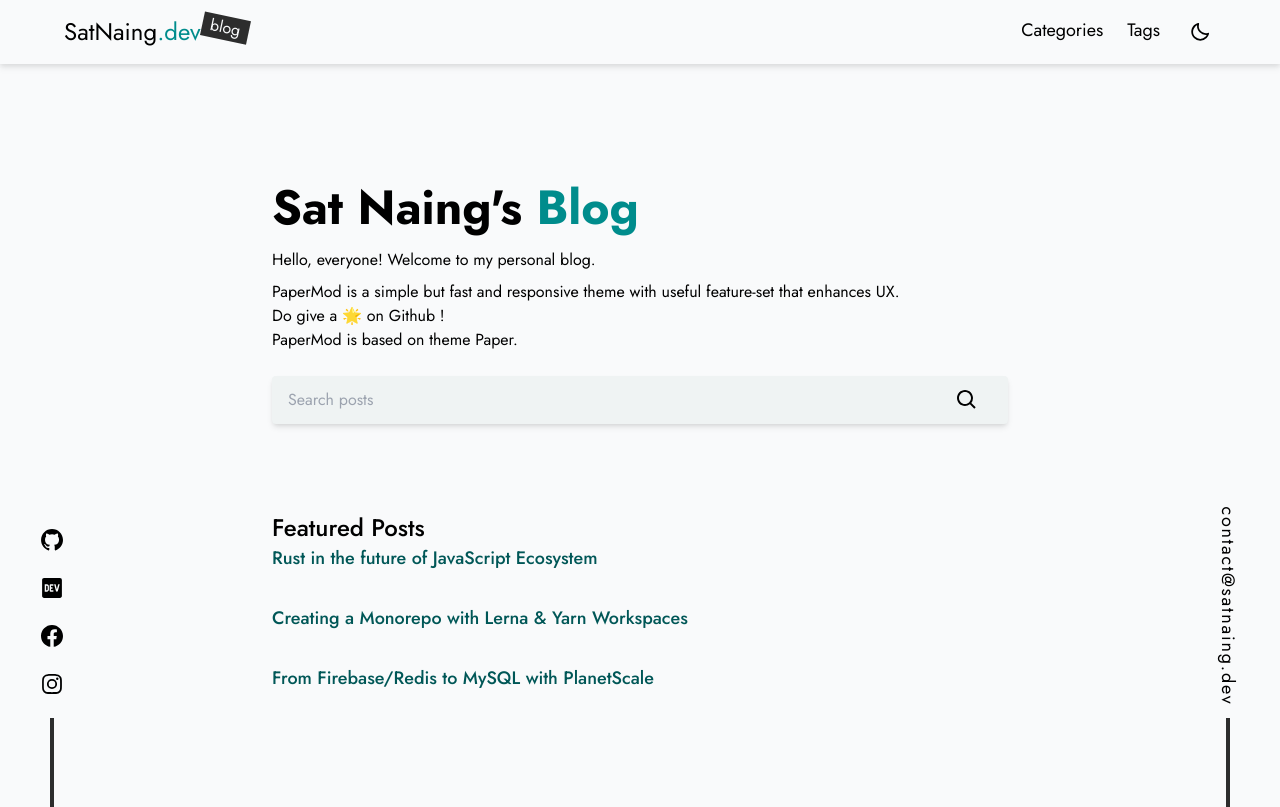
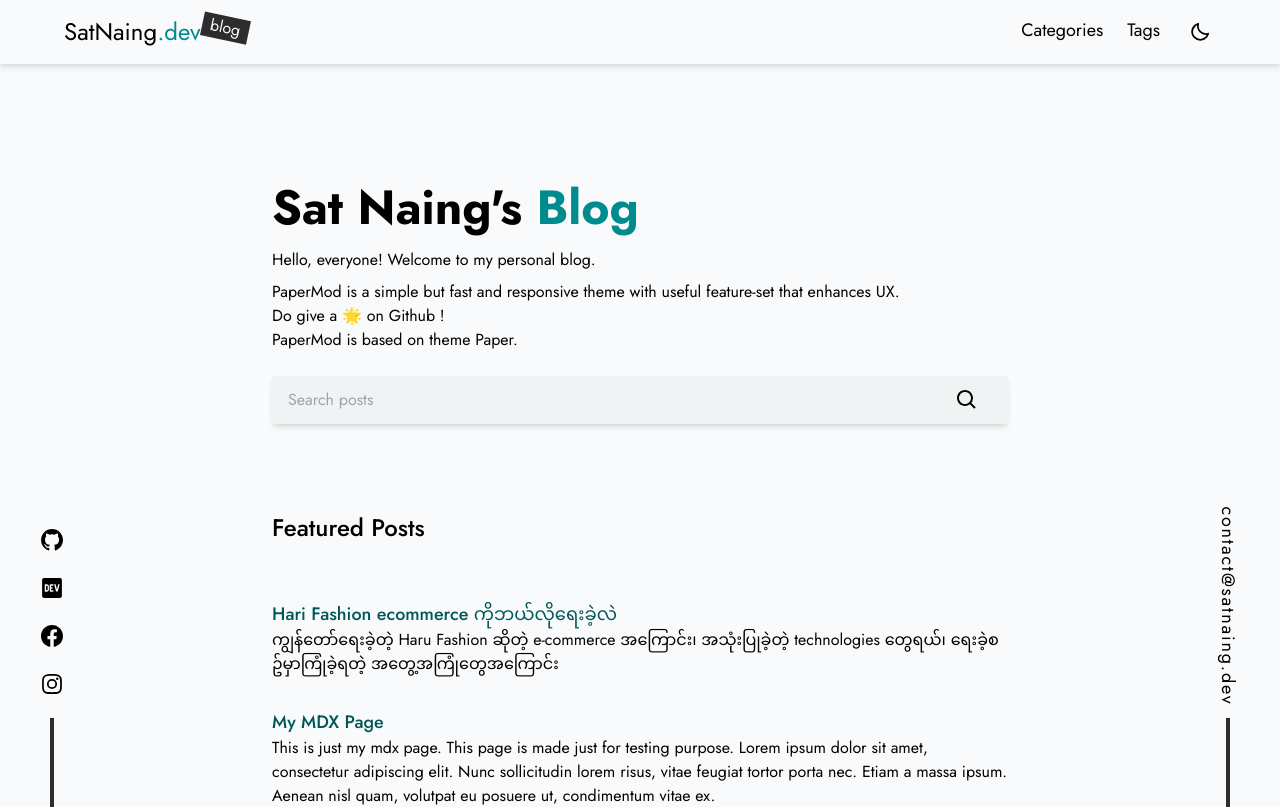
Before and after one commit to Muray1008/portfolio, a Next.js app: page /blog in a window 1280 px wide. Shown: the top 807 px of the page. Built offline with nearby package versions, Linux system fonts and the light colour scheme.

Commit message:
:art: update blog index for dynamic posts

```diff
--- a/pages/blog/index.tsx
+++ b/pages/blog/index.tsx
@@ -1,4 +1,7 @@
-import type { NextPage } from "next";
+import type { GetStaticProps, NextPage } from "next";
+
+import { articlesWithMetadata } from "utils/articlesWithMetadata";
+import { MdxMeta } from "@/components/BlogLayout";
 
 import AppHead from "@/components/AppHead";
 import BlogHeroSection from "@/sections/BlogHeroSection";
@@ -8,7 +11,11 @@ import BlogHeader from "@/components/BlogHeader";
 import BlogCard from "@/components/BlogCard";
 import Footer from "@/components/Footer";
 
-const Home: NextPage = () => {
+type Props = {
+  posts: MdxMeta[];
+};
+
+const Home: NextPage<Props> = ({ posts }) => {
   return (
     <>
       <AppHead
@@ -24,8 +31,8 @@ const Home: NextPage = () => {
             <BlogHeroSection />
             <div className="py-8 px-4 sm:px-8 md:px-20 max-w-4xl mx-auto">
               <h2 className="text-2xl font-medium">Featured Posts</h2>
-              {blogPosts.map((post) => (
-                <BlogCard post={post} key={post.id} />
+              {posts.map((post) => (
+                <BlogCard post={post} key={post.slug} />
               ))}
             </div>
           </main>
@@ -34,6 +41,16 @@ const Home: NextPage = () => {
       </div>
     </>
   );
+};
+
+export const getStaticProps: GetStaticProps = async (context) => {
+  const posts: MdxMeta[] = await articlesWithMetadata();
+
+  return {
+    props: {
+      posts,
+    },
+  };
 };
 
 const blogPosts = [
```
